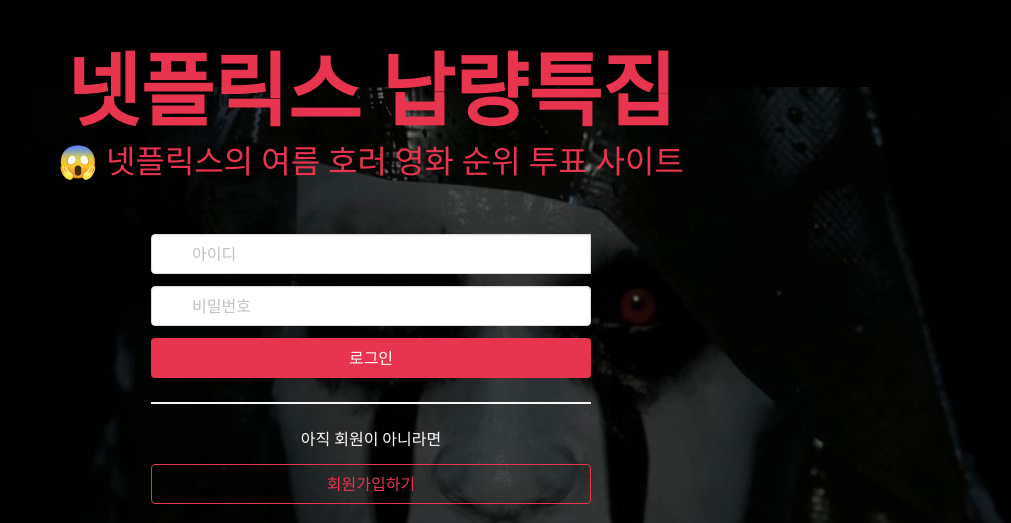
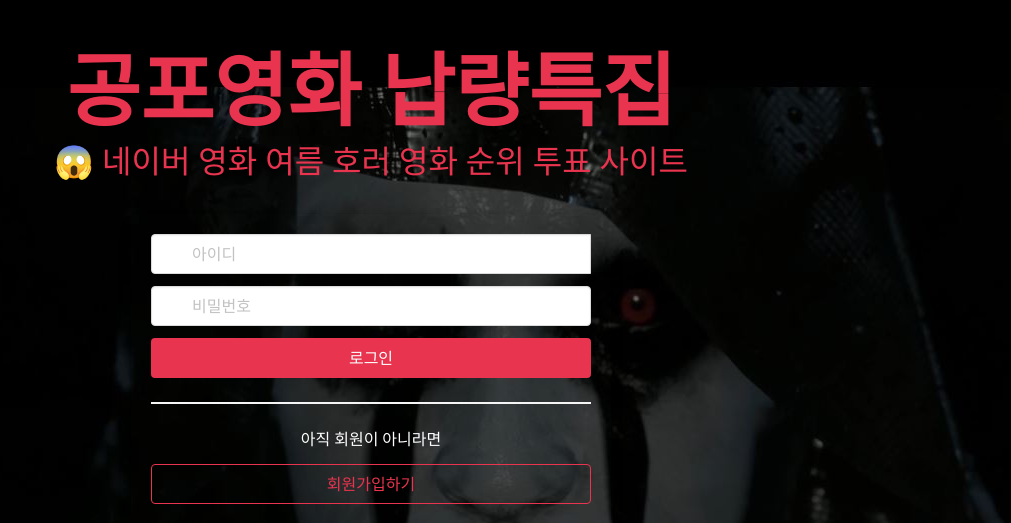
Before and after one commit to seanstainability/hanghae-1-13, a Flask app: page /login in a window 1280 px wide. Shown: the top 523 px of the page, without its empty margins (269-1280 px from the left). Run offline with Flask 2, Linux system fonts and the light colour scheme; some libraries are stand-ins or nearby versions.

Commit message:
change titles, headings and add welcome alert: 타이틀, 헤딩 일괄 변경 및 환영 메시지 추가

```diff
--- a/templates/index.html
+++ b/templates/index.html
@@ -23,7 +23,7 @@
     <link rel="preconnect" href="https://fonts.gstatic.com">
     <link href="https://fonts.googleapis.com/css2?family=Noto+Serif+KR:wght@500&display=swap" rel="stylesheet">
 
-    <title>홈 | 넷플릭스 납량특집</title>
+    <title>홈 | 공포영화 납량특집</title>
 
     <!-- JS -->
     <script src="{{ url_for('static', filename='main.js') }}"></script>
@@ -35,7 +35,7 @@
         <a class="navbar-item" href="/">
             {#       <i class="fab fa-snapchat-ghost fa-2x"></i>#}
             <img src="../static/logo.png" alt="logo"/>
-            <strong class="is-font pl-3" style="font-weight: 900">넷플릭스 납량특집</strong>
+            <strong class="is-font pl-3" style="font-weight: 900">공포영화 납량특집</strong>
         </a>
     </div>
     <div class="navbar-end">
--- a/templates/login.html
+++ b/templates/login.html
@@ -3,7 +3,7 @@
 <head>
 
     <!-- Webpage Title -->
-    <title>넷플릭스 납량특집</title>
+    <title>공포영화 납량특집</title>
 
     <!-- Required meta tags -->
     <meta charset="utf-8">
@@ -59,19 +59,6 @@
         .help {
             color: gray;
         }
-
-        {##div-sign-in-or-up > nav > button:hover {#}
-        {#    background-color: #e8344e;#}
-        {#    color: black;#}
-        {#}#}
-
-        {##}
-        {##container {#}
-        {#    display: flex;#}
-        {#    flex-direction: column;#}
-        {#    justify-content: flex-end;#}
-        {
-        #}#}
     </style>
 
 </head>
@@ -79,8 +66,8 @@
 {#<div id="container">#}
 <section class="hero">
     <div class="hero-body has-text-centered" style="padding-bottom:1rem;margin:auto;">
-        <h1 class="title is-sparta">넷플릭스 납량특집</h1>
-        <h3 class="subtitle is-sparta">😱 넷플릭스의 여름 호러 영화 순위 투표 사이트</h3>
+        <h1 class="title is-sparta">공포영화 납량특집</h1>
+        <h3 class="subtitle is-sparta">😱 네이버 영화 여름 호러 영화 순위 투표 사이트</h3>
     </div>
 </section>
 <section class="section">
@@ -318,6 +305,7 @@
             },
             success: function (response) {
                 if (response['result'] == 'success') {
+                    alert("환영합니다!")
                     $.cookie('mytoken', response['token'], {path: '/'});
                     window.location.replace("/")
                 } else {
```
